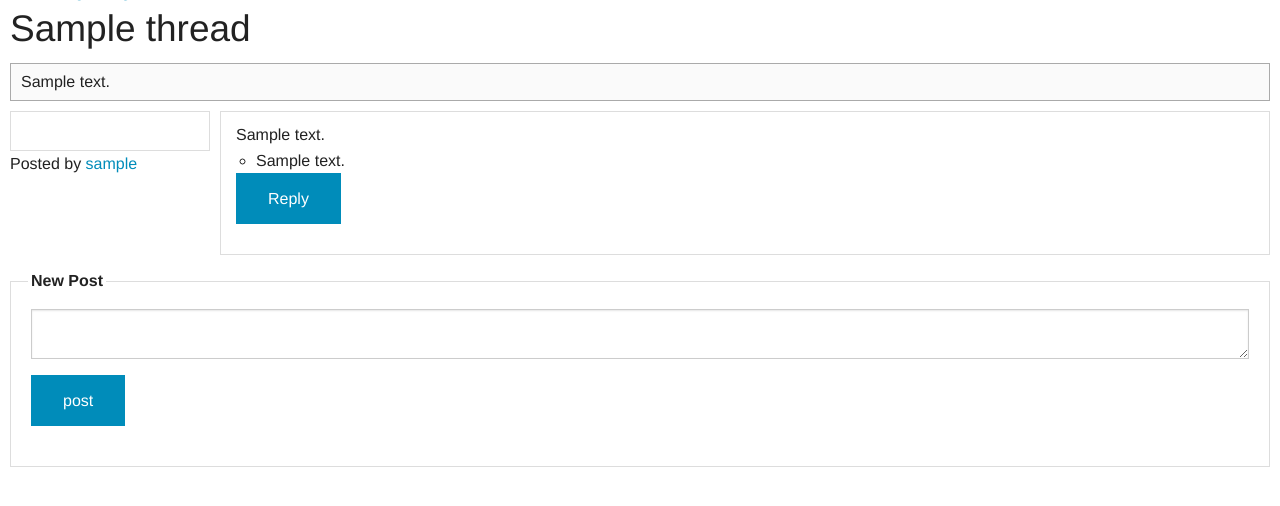
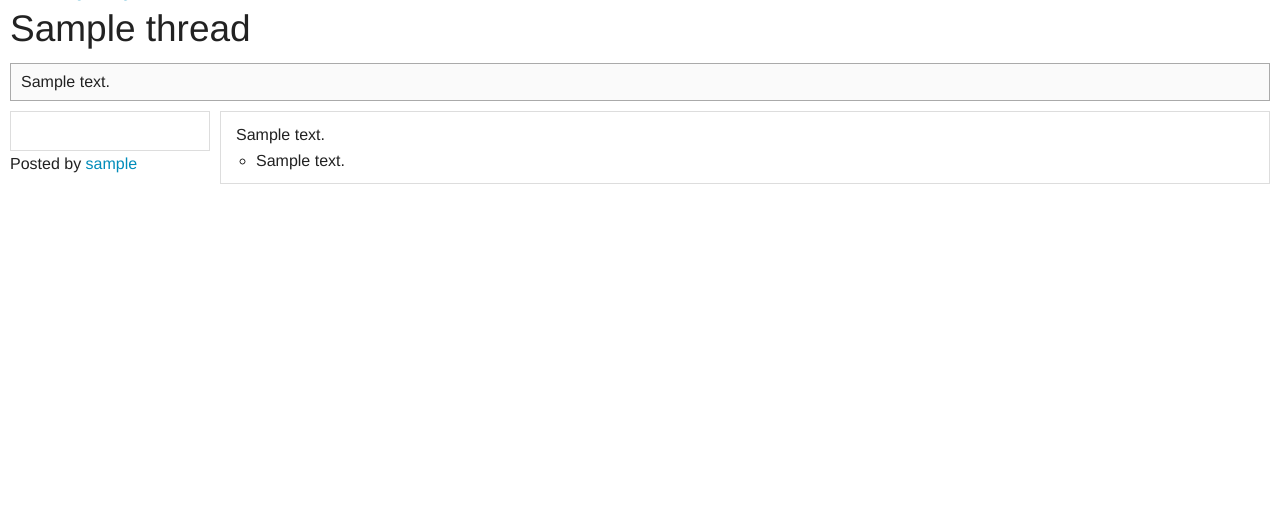
Before and after one commit to hecanjog/dronelife.org, a Flask app: a page that uses dronelife/templates/thread.html in a window 1280 px wide. Shown: the part 26-532 px from the top of the page. Run offline with Flask 2, Linux system fonts and the light colour scheme; tables that the repository leaves empty hold one stand-in row (values such as "Sample post"); some libraries are stand-ins or nearby versions; some web fonts are replaced.

Commit message:
only show input forms on threads page when logged in. closes #14

```diff
--- a/dronelife/templates/thread.html
+++ b/dronelife/templates/thread.html
@@ -41,6 +41,7 @@
                 {% endfor %}
                 </ul>
 
+                {% if current_user.is_authenticated() %}
                 <button class="toggle-reply" type="button">Reply</button>
 
                 <form class="reply-form" method="post" action="/replies">
@@ -49,21 +50,24 @@
                     {{ replyform.post_id(value=post.id) }}
                     {{ replyform.content(rows=20) }}
                     <button class="cancel-reply" type="button">cancel</button>
-                    <button type="submit">reply</button>
+                    <button type="submit">Reply</button>
                 </fieldset>
                 </form>
+                {% endif %}
         </div>
     </li>
 
 {% endfor %}
 </ul>
 
+{% if current_user.is_authenticated() %}
 <form method="post" action="/posts">
 <fieldset>
-    <legend>New Post</legend>
+    <legend>Reply</legend>
     {{ postform.thread_id(value=thread.id) }}
     {{ postform.content(rows=20) }}
-    <button type="submit">post</button>
+    <button type="submit">Reply</button>
 </fieldset>
 </form>
+{% endif %}
 {% endblock %}
```
